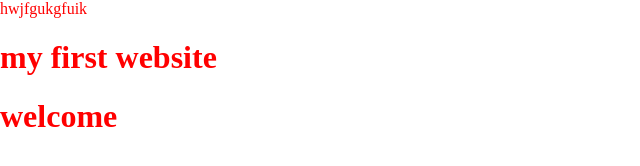
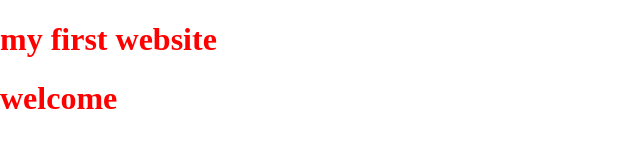
Before and after one commit to gourav5/dancinggaurav, a plain HTML site: page index.html in a window 1280 px wide. Shown: the whole page, without its empty margins (0-640 px from the left). Drawn offline with Linux system fonts and the light colour scheme.

Commit message:
Update index.html
delete the line

```diff
--- a/index.html
+++ b/index.html
@@ -2,7 +2,6 @@
 <html  lang="en">
 <head>
     <title>Website on Dark Web</title>
-    hwjfgukgfuik
     <link  rel="stylesheet"  href="./css/style.css">
 </head>
 <body>
```
